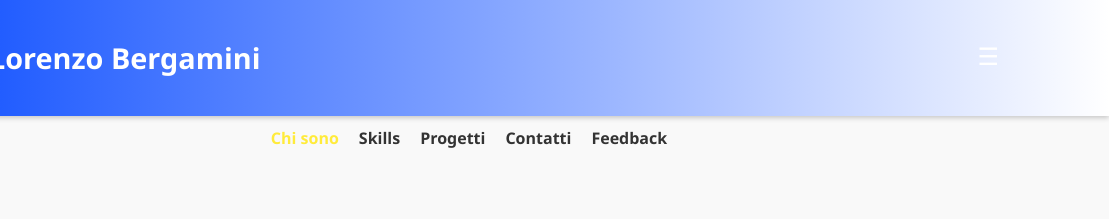
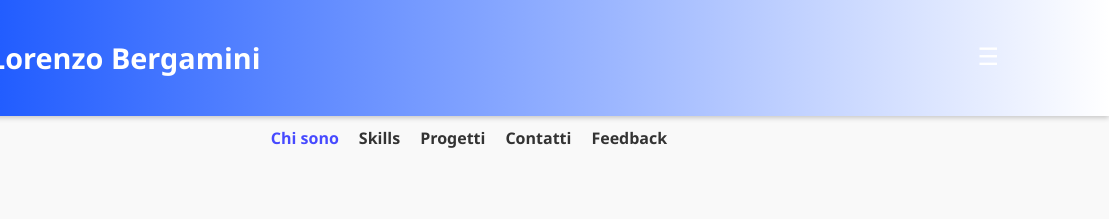
Before and after one commit to lorenzobergamini-ops/portfolio3, a plain HTML site: page index.html in a window 1280 px wide. In both pictures the pointer is over the link "Chi sono". Shown: the top 219 px of the page, 171-1280 px from the left. Drawn offline with Linux system fonts and the light colour scheme.

Commit message:
Update style.css

```diff
--- a/style.css
+++ b/style.css
@@ -80,7 +80,7 @@ body.dark-theme {
 }
 
 .nav-menu li a:hover {
-  color: #ffeb3b;
+  color: #474aff;
 }
 
 .section {
```
